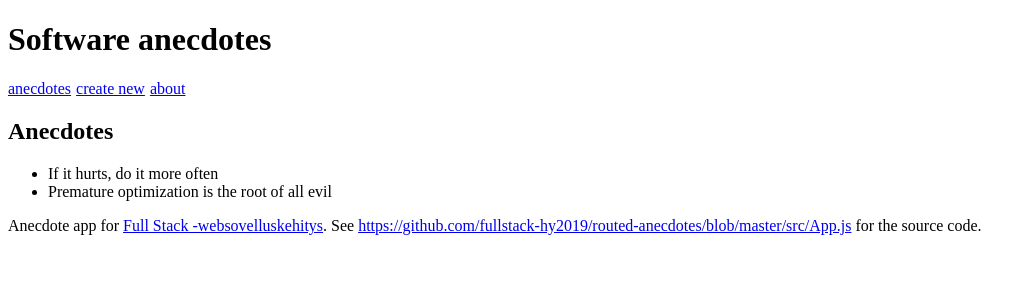
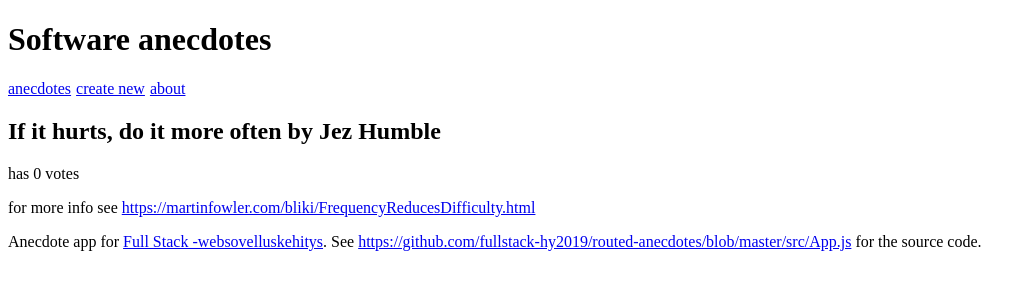
Before and after one commit to JCarlosLucio/full-stack-open-part7, a React (Create React App) app in the folder routed-anecdotes/: page /anecdotes/1 in a window 1280 px wide. Shown: the top 300 px of the page, without its empty margins (0-1036 px from the left). Built offline with nearby package versions, Linux system fonts and the light colour scheme.

Commit message:
Add routed anecdotes exercise (7.2) - Add Route to '/anecdotes/:id' path - Update AnecdoteList component to use Link components - Update Anecdote component to show single anecdote

```diff
--- a/routed-anecdotes/src/App.js
+++ b/routed-anecdotes/src/App.js
@@ -1,10 +1,11 @@
 import React, { useState } from 'react';
-import { Switch, Route } from 'react-router-dom';
+import { Switch, Route, useRouteMatch } from 'react-router-dom';
+import About from './components/About';
+import Anecdote from './components/Anecdote';
+import AnecdoteList from './components/AnecdoteList';
+import CreateNew from './components/CreateNew';
+import Footer from './components/Footer';
 import Menu from './components/Menu';
-import AnecdoteList from './components/AnecdoteList';
-import About from './components/About';
-import Footer from './components/Footer';
-import CreateNew from './components/CreateNew';
 
 const App = () => {
   const [anecdotes, setAnecdotes] = useState([
@@ -44,12 +45,18 @@ const App = () => {
     setAnecdotes(anecdotes.map((a) => (a.id === id ? voted : a)));
   };
 
+  const match = useRouteMatch('/anecdotes/:id');
+  const anecdote = match ? anecdoteById(match.params.id) : null;
+
   return (
     <div>
       <h1>Software anecdotes</h1>
       <Menu />
 
       <Switch>
+        <Route path="/anecdotes/:id">
+          <Anecdote anecdote={anecdote} />
+        </Route>
         <Route path="/create">
           <CreateNew addNew={addNew} />
         </Route>
--- a/routed-anecdotes/src/components/Anecdote.js
+++ b/routed-anecdotes/src/components/Anecdote.js
@@ -1,5 +1,14 @@
 const Anecdote = ({ anecdote }) => {
-  return <li>{anecdote.content}</li>;
+  const { content, author, info, votes } = anecdote;
+  return (
+    <div>
+      <h2>{`${content} by ${author}`}</h2>
+      <p>{`has ${votes} votes`}</p>
+      <p>
+        for more info see <a href={info}>{info}</a>
+      </p>
+    </div>
+  );
 };
 
 export default Anecdote;
--- a/routed-anecdotes/src/components/AnecdoteList.js
+++ b/routed-anecdotes/src/components/AnecdoteList.js
@@ -1,11 +1,13 @@
-import Anecdote from './Anecdote';
+import { Link } from 'react-router-dom';
 
 const AnecdoteList = ({ anecdotes }) => (
   <div>
     <h2>Anecdotes</h2>
     <ul>
       {anecdotes.map((anecdote) => (
-        <Anecdote key={anecdote.id} anecdote={anecdote} />
+        <li key={anecdote.id}>
+          <Link to={`/anecdotes/${anecdote.id}`}>{anecdote.content}</Link>
+        </li>
       ))}
     </ul>
   </div>
```
